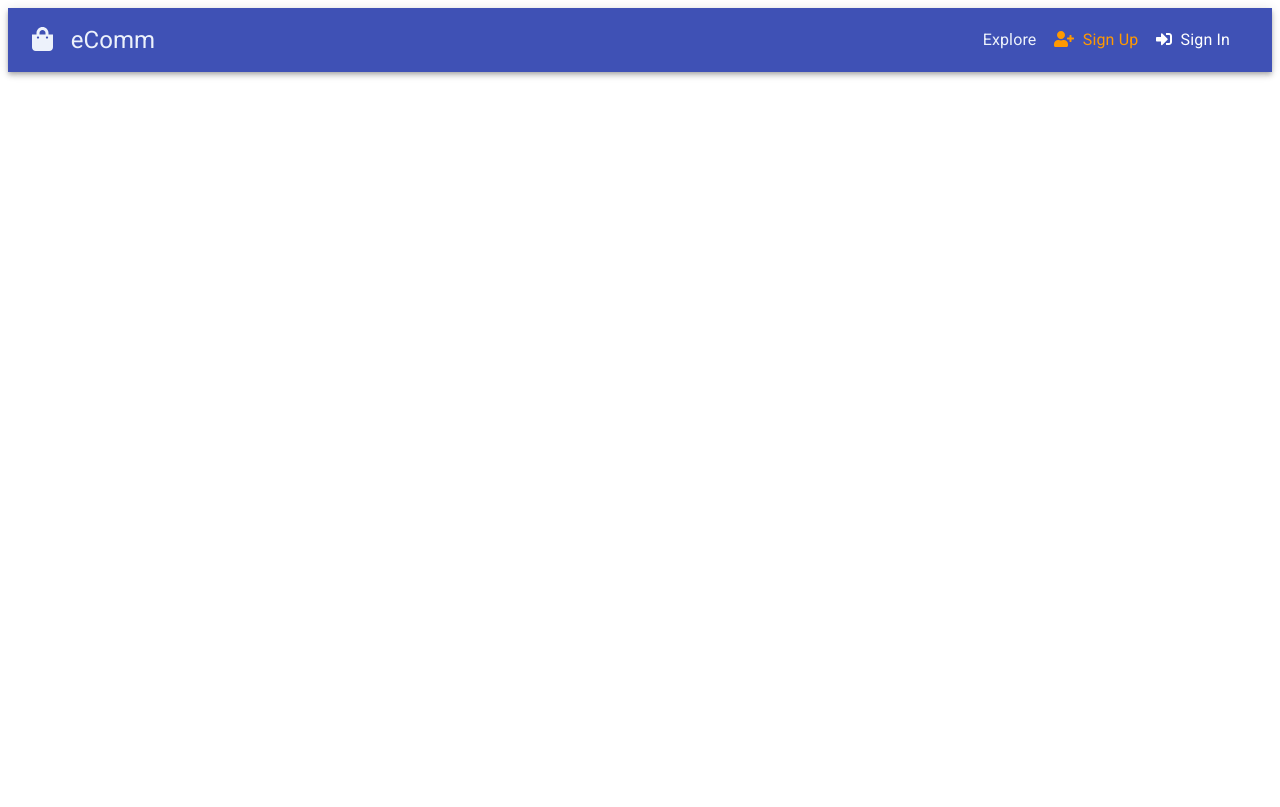
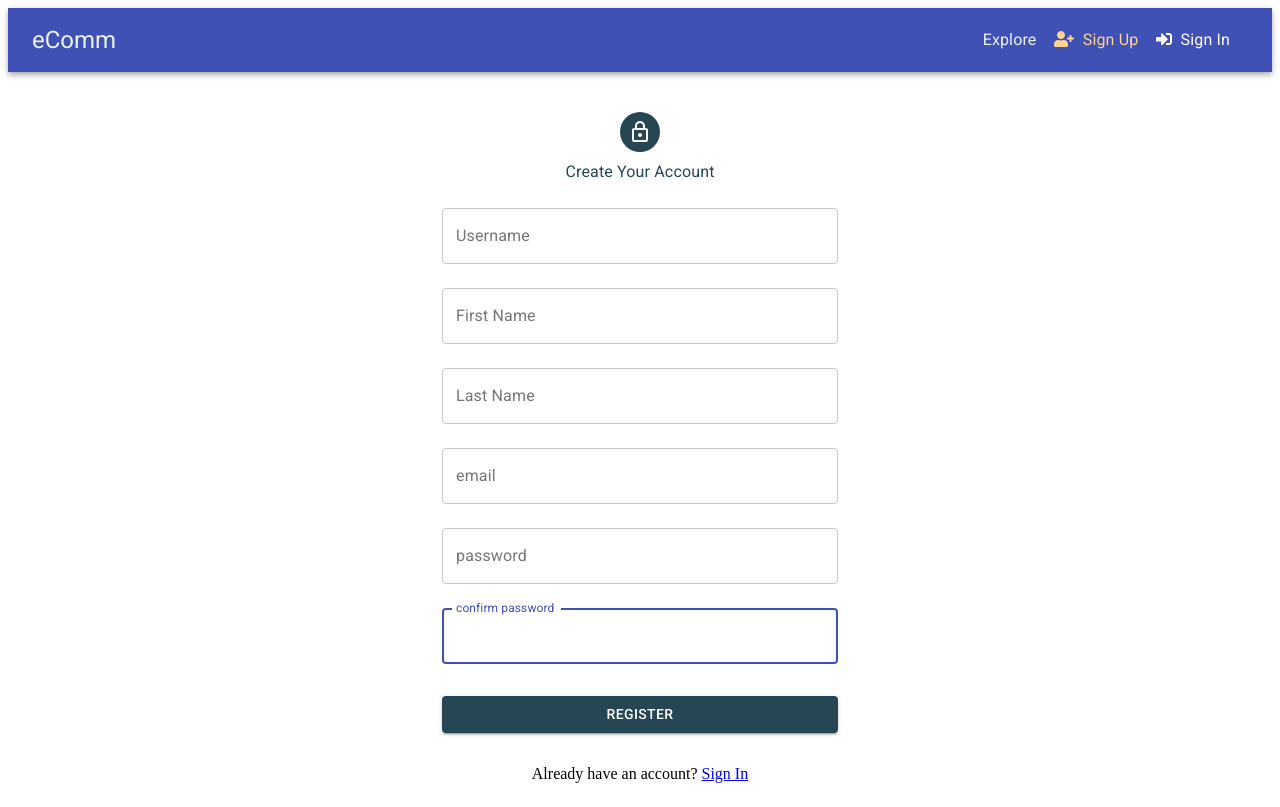
Before and after one commit to SilvinPradhan/eCommWeb, a React (Create React App) app in the folder ecomm-client/: page /signup in a window 1280 px wide. Built offline with nearby package versions, Linux system fonts and the light colour scheme.

Commit message:
completed sign up page design with material-ui, passed the formData to the console

```diff
--- /dev/null
+++ b/ecomm-client/src/config.js
@@ -0,0 +1 @@
+export const API = process.env.REACT_APP_API_URL
--- a/ecomm-client/src/core/Header.js
+++ b/ecomm-client/src/core/Header.js
@@ -67,10 +67,10 @@ const useStyles = makeStyles((theme) => ({
     },
 }));
 
-const Header = () => {
+const Header = ({history}) => {
     const classes = useStyles();
     const theme = useTheme();
-    let history = useHistory();
+    // let history = useHistory();
     const [open, setOpen] = React.useState(false);
 
     const handleDrawerOpen = () => {
@@ -83,7 +83,7 @@ const Header = () => {
 
     function isActive(history, path) {
         if (history.location.pathname === path) {
-            return {color: '#ff9900'}
+            return {color: '#ffd391'}
         } else {
             return {color: '#fff'}
         }
@@ -157,7 +157,7 @@ const Header = () => {
                     </div>
                     <Typography variant="h5" className={classes.title}>
                         <Link to="/" className={classes.linkstyle}>
-                            <FontAwesomeIcon icon={faShoppingBag} aria-hidden={true}/>  &nbsp;
+                            {/*<FontAwesomeIcon icon={faShoppingBag} aria-hidden={true}/>{' '}*/}
                             eComm
                         </Link>
                     </Typography>
--- a/ecomm-client/src/core/Home.js
+++ b/ecomm-client/src/core/Home.js
@@ -1,10 +1,12 @@
 import React from 'react'
+import Layout from "./Layout";
 
 const Home = () => {
     return (
-        <>
-            <div>Home</div>
-        </>
+        <Layout title="eComm Web" description="E-commerce web platform developed using MERN stack">
+            <>
+            </>
+        </Layout>
     )
 }
 
--- /dev/null
+++ b/ecomm-client/src/core/Layout.js
@@ -0,0 +1,51 @@
+import React from 'react';
+import {makeStyles} from '@material-ui/core/styles';
+import Card from '@material-ui/core/Card';
+import CardActionArea from '@material-ui/core/CardActionArea';
+import CardActions from '@material-ui/core/CardActions';
+import CardContent from '@material-ui/core/CardContent';
+import CardMedia from '@material-ui/core/CardMedia';
+import Button from '@material-ui/core/Button';
+import Logo from '../static/images/cards/homepage.png'
+import Typography from '@material-ui/core/Typography';
+
+const useStyles = makeStyles({
+    root: {
+        flex: 1,
+    },
+    media: {
+        height: 360,
+    },
+});
+
+export default function Layout({title = "Title", description = "Description", className, children}) {
+    const classes = useStyles();
+
+    return (
+        <Card className={classes.root}>
+            <CardActionArea>
+                <CardMedia
+                    className={classes.media}
+                    image={Logo}
+                    title="Shopping Deals"
+                />
+                <CardContent>
+                    <Typography gutterBottom variant="h5" component="h2">
+                        {title}
+                    </Typography>
+                    <Typography variant="body2" color="textSecondary" component="p">
+                        {description}
+                    </Typography>
+                </CardContent>
+            </CardActionArea>
+            <CardActions>
+                {/*<Button size="small" color="primary">*/}
+                {/*    Share*/}
+                {/*</Button>*/}
+                {/*<Button size="small" color="primary">*/}
+                {/*    Learn More*/}
+                {/*</Button>*/}
+            </CardActions>
+        </Card>
+    );
+}
--- a/ecomm-client/src/user/signin.js
+++ b/ecomm-client/src/user/signin.js
@@ -1,8 +1,11 @@
 import React from 'react'
+import {API} from "../config";
 
 const SignIn = () => {
     return (
-        <></>
+        <>
+            {API}
+        </>
     )
 }
 
--- a/ecomm-client/src/user/signup.js
+++ b/ecomm-client/src/user/signup.js
@@ -1,9 +1,188 @@
-import React from 'react'
+import React, {useState} from 'react';
+import {Link} from 'react-router-dom';
+import LockOutlinedIcon from '@material-ui/icons/LockOutlined';
+import {
+    Button,
+    TextField,
+    Typography,
+    Avatar,
+    Container,
+} from '@material-ui/core';
+import {makeStyles} from '@material-ui/core/styles';
 
-const SignUp = () => {
+const useStyles = makeStyles((theme) => ({
+    root: {},
+    heading: {
+        color: '#264653',
+        align: 'center',
+    },
+    avatar: {
+        margin: theme.spacing(1),
+        backgroundColor: '#264653',
+    },
+    paper: {
+        marginTop: theme.spacing(4),
+        display: 'flex',
+        flexDirection: 'column',
+        alignItems: 'center',
+    },
+    form: {
+        width: '100%',
+        marginTop: theme.spacing(1),
+    },
+    submit: {
+        margin: theme.spacing(3, 0, 2),
+        backgroundColor: '#264653',
+        color: '#fff'
+    },
+}));
+
+const SignIn = () => {
+    const classes = useStyles();
+    const [formData, setFormData] = useState({
+        username: '',
+        firstName: '',
+        lastName: '',
+        email: '',
+        password: '',
+        confirmPassword: '',
+    });
+    const {username, firstName, lastName, email, password, confirmPassword} = formData;
+    const change = (e) =>
+        setFormData({
+            ...formData,
+            [e.target.name]: e.target.value,
+        });
+    const onSubmit = async (e) => {
+        window.scrollTo(0, 0);
+        e.preventDefault();
+        if (password !== confirmPassword) {
+            // setAlert(
+            //     'password does	return <Redirect to="/"></Redirect>;ot match',
+            //     'error'
+            // );
+        } else {
+            console.log({username, firstName, lastName, email, password});
+            // register({username, firstName, lastName, email, password});
+
+        }
+    };
+    //redirect if logged in
+    // if (isAuthenticated) {
+    //     return <Redirect to="/"></Redirect>;
+    // }
+
     return (
-        <></>
-    )
-}
+        <Container component="main" maxWidth="xs">
+            <div className={classes.paper}>
+                <Avatar className={classes.avatar}>
+                    <LockOutlinedIcon/>
+                </Avatar>
+                <Typography className={classes.heading}>
+                    <i className="fas fa-user"></i> Create Your Account
+                </Typography>
 
-export default SignUp
+                <form
+                    className={classes.form}
+                    onSubmit={(e) => onSubmit(e)}
+                >
+                    <TextField
+                        variant="outlined"
+                        margin="normal"
+                        label="Username"
+                        name="username"
+                        fullWidth
+                        autoFocus
+                        value={username}
+                        onChange={(e) => {
+                            change(e);
+                        }}
+                    ></TextField>
+                    <TextField
+                        variant="outlined"
+                        margin="normal"
+                        label="First Name"
+                        name="firstName"
+                        fullWidth
+                        autoFocus
+                        value={firstName}
+                        onChange={(e) => {
+                            change(e);
+                        }}
+                    ></TextField>
+                    <TextField
+                        variant="outlined"
+                        margin="normal"
+                        label="Last Name"
+                        name="lastName"
+                        fullWidth
+                        autoFocus
+                        value={lastName}
+                        onChange={(e) => {
+                            change(e);
+                        }}
+                    ></TextField>
+                    <TextField
+                        variant="outlined"
+                        fullWidth
+                        autoFocus
+                        name="email"
+                        margin="normal"
+                        label="email"
+                        value={email}
+                        onChange={(e) => {
+                            change(e);
+                        }}
+                    ></TextField>
+
+                    <TextField
+                        variant="outlined"
+                        fullWidth
+                        autoFocus
+                        name="password"
+                        margin="normal"
+                        label="password"
+                        type={'password'}
+                        value={password}
+                        onChange={(e) => {
+                            change(e);
+                        }}
+                    />
+
+                    <TextField
+                        variant="outlined"
+                        fullWidth
+                        autoFocus
+                        name="confirmPassword"
+                        margin="normal"
+                        label="confirm password"
+                        type={'password'}
+                        value={confirmPassword}
+                        onChange={(e) => {
+                            change(e);
+                        }}
+                    />
+                    <Button
+                        type="submit"
+                        fullWidth
+                        variant="contained"
+                        className={classes.submit}
+                    >
+                        Register
+                    </Button>
+                </form>
+                <p className="my-1">
+                    Already have an account? <Link to="/signin">Sign In</Link>
+                </p>
+            </div>
+        </Container>
+    );
+};
+
+// SignIn.propTypes = {
+//     setAlert: PropTypes.func.isRequired,
+//     register: PropTypes.func.isRequired,
+//     isAuthenticated: PropTypes.bool,
+// };
+
+export default SignIn;
```
Also changed, not shown: ecomm-client/src/static/images/cards/homepage.png (added), 1 other file (tests, documents, lock files or other folders).
